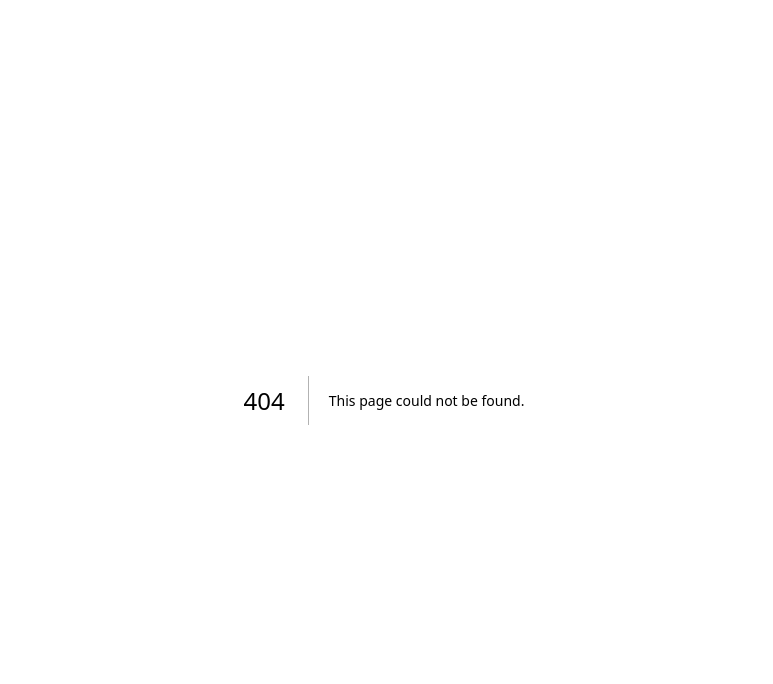
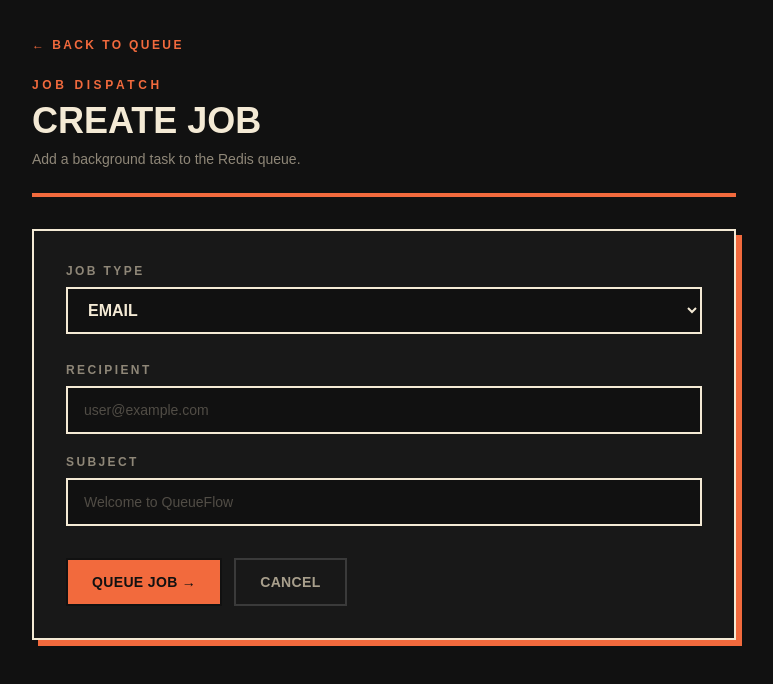
Before and after one commit to utsavanand131/queueflow, a Next.js app: page /jobs/new in a window 1280 px wide. Before the commit this address had no page. Shown: the top 684 px of the page, without its empty margins (256-1029 px from the left). Built offline with nearby package versions, Linux system fonts and the light colour scheme.

Commit message:
feat: add create job UI

```diff
--- /dev/null
+++ b/app/jobs/new/page.tsx
@@ -0,0 +1,243 @@
+"use client";
+
+import { FormEvent, useState } from "react";
+import { useRouter } from "next/navigation";
+import Link from "next/link";
+
+type JobType = "email" | "report" | "export" | "notification";
+
+export default function NewJobPage() {
+  const router = useRouter();
+
+  const [type, setType] = useState<JobType>("email");
+  const [to, setTo] = useState("");
+  const [subject, setSubject] = useState("");
+  const [name, setName] = useState("");
+  const [userId, setUserId] = useState("");
+  const [message, setMessage] = useState("");
+  const [submitting, setSubmitting] = useState(false);
+  const [error, setError] = useState("");
+
+  async function handleSubmit(event: FormEvent<HTMLFormElement>) {
+    event.preventDefault();
+
+    setSubmitting(true);
+    setError("");
+
+    let data: Record<string, string>;
+
+    switch (type) {
+      case "email":
+        data = {
+          to,
+          subject,
+        };
+        break;
+
+      case "report":
+        data = {
+          name,
+        };
+        break;
+
+      case "export":
+        data = {
+          userId,
+        };
+        break;
+
+      case "notification":
+        data = {
+          message,
+        };
+        break;
+    }
+
+    try {
+      const response = await fetch("/api/jobs", {
+        method: "POST",
+        headers: {
+          "Content-Type": "application/json",
+        },
+        body: JSON.stringify({
+          type,
+          data,
+        }),
+      });
+
+      const result = await response.json();
+
+      if (!response.ok || !result.success) {
+        throw new Error(result.error || "Failed to create job");
+      }
+
+      router.push("/");
+      router.refresh();
+    } catch (error) {
+      setError(error instanceof Error ? error.message : "Something went wrong");
+    } finally {
+      setSubmitting(false);
+    }
+  }
+
+  return (
+    <main className="min-h-screen bg-[#111111] text-[#f4ead5]">
+      {" "}
+      <div className="mx-auto max-w-3xl px-5 py-8 sm:px-8">
+        {" "}
+        <header className="mb-8 border-b-4 border-[#f26a3d] pb-6">
+          {" "}
+          <Link
+            href="/"
+            className="mb-6 inline-block text-xs font-black uppercase tracking-[0.2em] text-[#f26a3d] hover:text-[#ff8a61]"
+          >
+            ← Back to Queue{" "}
+          </Link>
+          <p className="text-xs font-black tracking-[0.3em] text-[#f26a3d]">
+            JOB DISPATCH
+          </p>
+          <h1 className="mt-2 text-4xl font-black uppercase">Create Job</h1>
+          <p className="mt-2 text-sm text-[#8f8778]">
+            Add a background task to the Redis queue.
+          </p>
+        </header>
+        <form
+          onSubmit={handleSubmit}
+          className="border-2 border-[#f4ead5] bg-[#181818] p-6 shadow-[6px_6px_0px_#f26a3d] sm:p-8"
+        >
+          <div className="mb-7">
+            <label
+              htmlFor="type"
+              className="mb-2 block text-xs font-black uppercase tracking-[0.2em] text-[#8f8778]"
+            >
+              Job Type
+            </label>
+
+            <select
+              id="type"
+              value={type}
+              onChange={(event) => setType(event.target.value as JobType)}
+              className="w-full border-2 border-[#f4ead5] bg-[#111111] px-4 py-3 font-bold uppercase text-[#f4ead5] outline-none focus:border-[#f26a3d]"
+            >
+              <option value="email">Email</option>
+              <option value="report">Report</option>
+              <option value="export">Export</option>
+              <option value="notification">Notification</option>
+            </select>
+          </div>
+
+          {type === "email" && (
+            <div className="space-y-5">
+              <Field
+                label="Recipient"
+                value={to}
+                onChange={setTo}
+                placeholder="user@example.com"
+                type="email"
+              />
+
+              <Field
+                label="Subject"
+                value={subject}
+                onChange={setSubject}
+                placeholder="Welcome to QueueFlow"
+              />
+            </div>
+          )}
+
+          {type === "report" && (
+            <Field
+              label="Report Name"
+              value={name}
+              onChange={setName}
+              placeholder="Monthly Sales Report"
+            />
+          )}
+
+          {type === "export" && (
+            <Field
+              label="User ID"
+              value={userId}
+              onChange={setUserId}
+              placeholder="user-123"
+            />
+          )}
+
+          {type === "notification" && (
+            <div>
+              <label
+                htmlFor="message"
+                className="mb-2 block text-xs font-black uppercase tracking-[0.2em] text-[#8f8778]"
+              >
+                Message
+              </label>
+
+              <textarea
+                id="message"
+                value={message}
+                onChange={(event) => setMessage(event.target.value)}
+                placeholder="Your notification message..."
+                rows={4}
+                className="w-full resize-none border-2 border-[#f4ead5] bg-[#111111] px-4 py-3 text-sm font-medium text-[#f4ead5] outline-none placeholder:text-[#514d46] focus:border-[#f26a3d]"
+              />
+            </div>
+          )}
+
+          {error && (
+            <div className="mt-6 border-2 border-[#d94b35] bg-[#d94b35]/10 p-4 text-sm font-bold text-[#ff7157]">
+              {error}
+            </div>
+          )}
+
+          <div className="mt-8 flex flex-col gap-3 sm:flex-row">
+            <button
+              type="submit"
+              disabled={submitting}
+              className="border-2 border-[#111111] bg-[#f26a3d] px-6 py-3 text-sm font-black uppercase tracking-wide text-[#111111] transition-transform hover:-translate-y-1 hover:shadow-[4px_4px_0px_#f4ead5] disabled:cursor-not-allowed disabled:opacity-50"
+            >
+              {submitting ? "Queueing..." : "Queue Job →"}
+            </button>
+
+            <Link
+              href="/"
+              className="border-2 border-[#3a3a3a] px-6 py-3 text-center text-sm font-black uppercase tracking-wide text-[#a89f8c] hover:border-[#f4ead5] hover:text-[#f4ead5]"
+            >
+              Cancel
+            </Link>
+          </div>
+        </form>
+      </div>
+    </main>
+  );
+}
+
+function Field({
+  label,
+  value,
+  onChange,
+  placeholder,
+  type = "text",
+}: {
+  label: string;
+  value: string;
+  onChange: (value: string) => void;
+  placeholder: string;
+  type?: string;
+}) {
+  return (
+    <div>
+      {" "}
+      <label className="mb-2 block text-xs font-black uppercase tracking-[0.2em] text-[#8f8778]">
+        {label}{" "}
+      </label>
+      <input
+        type={type}
+        value={value}
+        onChange={(event) => onChange(event.target.value)}
+        placeholder={placeholder}
+        required
+        className="w-full border-2 border-[#f4ead5] bg-[#111111] px-4 py-3 text-sm font-medium text-[#f4ead5] outline-none placeholder:text-[#514d46] focus:border-[#f26a3d]"
+      />
+    </div>
+  );
+}
```
